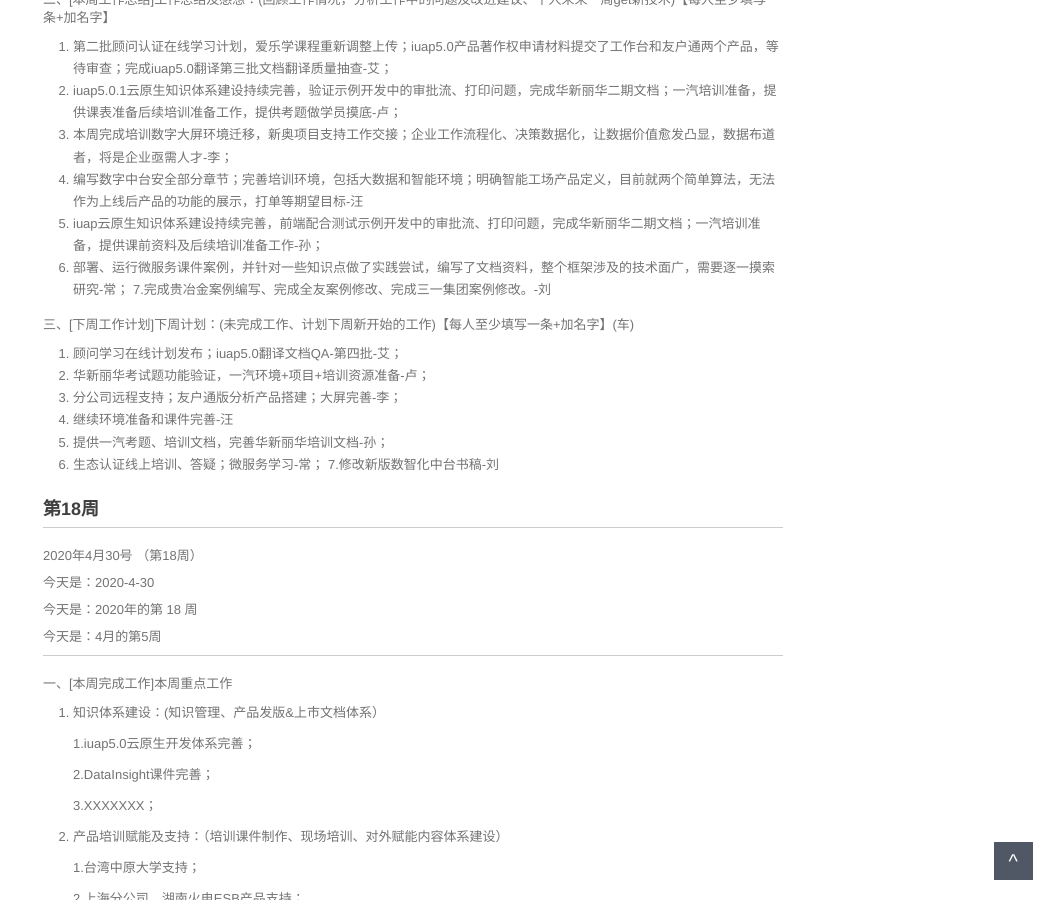
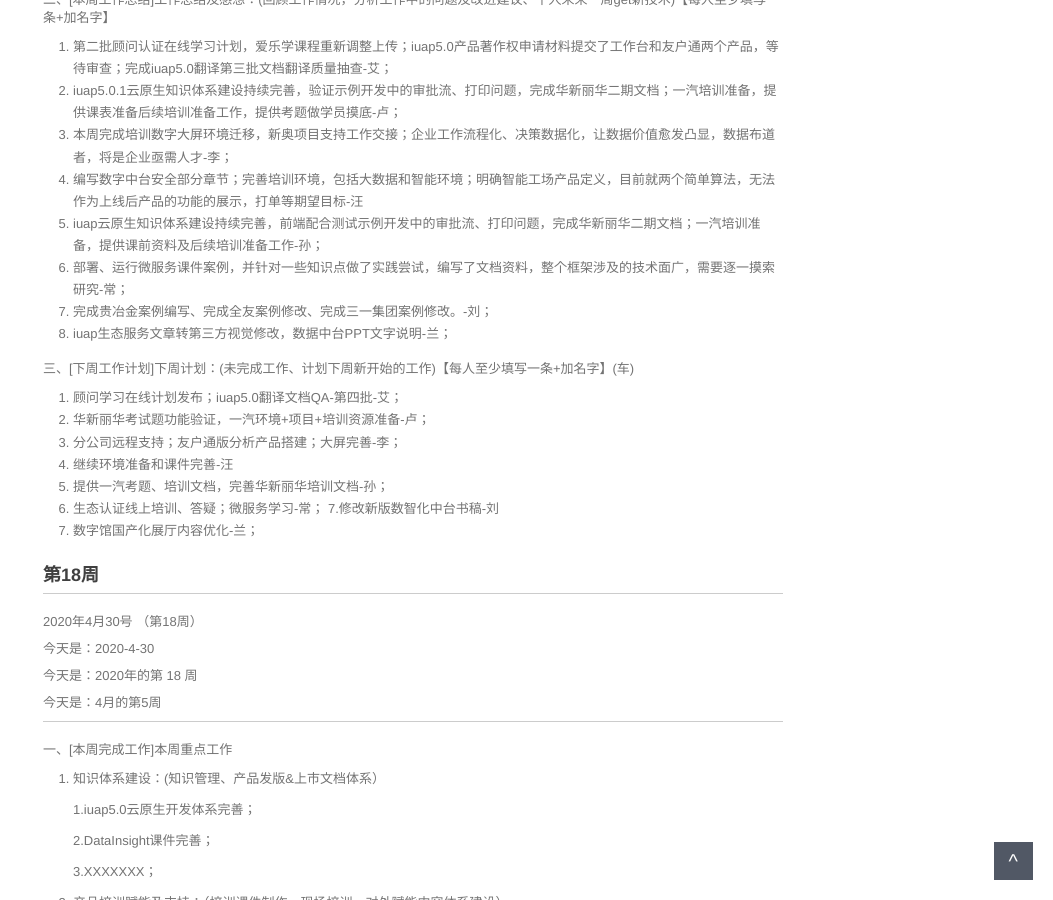
Before and after one commit to walllFlower/blog, a Jekyll site: the page built from 2020-02-28-day_report.md, in a window 1280 px wide and 900 px high, scrolled down 1204 px. Shown: the whole window, without its empty margins (227-1280 px from the left). Built offline with Jekyll 4.4.1, drawn with Linux system fonts in a browser that asks for light colours; comment, search, counter and statistics services are not loaded.

Commit message:
Update 2020-02-28-day_report.md

```diff
--- a/2020-02-28-day_report.md
+++ b/2020-02-28-day_report.md
@@ -76,7 +76,8 @@ categories: 技术运营工作周报
 4. 编写数字中台安全部分章节；完善培训环境，包括大数据和智能环境；明确智能工场产品定义，目前就两个简单算法，无法作为上线后产品的功能的展示，打单等期望目标-汪
 5. iuap云原生知识体系建设持续完善，前端配合测试示例开发中的审批流、打印问题，完成华新丽华二期文档；一汽培训准备，提供课前资料及后续培训准备工作-孙；
 6. 部署、运行微服务课件案例，并针对一些知识点做了实践尝试，编写了文档资料，整个框架涉及的技术面广，需要逐一摸索研究-常；
-7.完成贵冶金案例编写、完成全友案例修改、完成三一集团案例修改。-刘
+7. 完成贵冶金案例编写、完成全友案例修改、完成三一集团案例修改。-刘；
+8. iuap生态服务文章转第三方视觉修改，数据中台PPT文字说明-兰；
 
 
 三、[下周工作计划]下周计划：(未完成工作、计划下周新开始的工作)【每人至少填写一条+加名字】(车)
@@ -88,6 +89,7 @@ categories: 技术运营工作周报
 5. 提供一汽考题、培训文档，完善华新丽华培训文档-孙；
 6. 生态认证线上培训、答疑；微服务学习-常；
 7.修改新版数智化中台书稿-刘
+8. 数字馆国产化展厅内容优化-兰；
 
 
 
```
